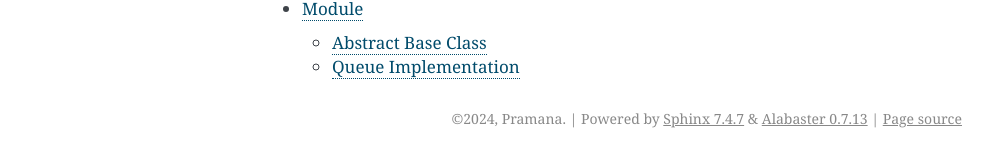
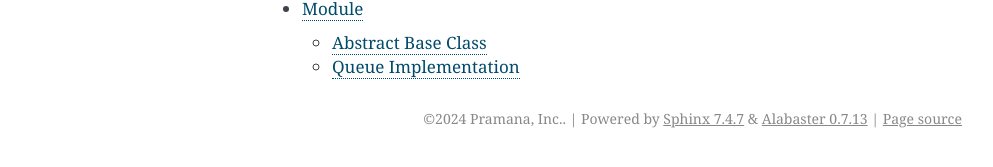
Before and after one commit to lumenbiomics/inline-algorithm-sdk, a Sphinx documentation site: the page built from docs/index.rst, in a window 1280 px wide. Shown: the part 586-753 px from the top of the page, without its empty margins (148-1141 px from the left). Built offline with Sphinx 7.4.7, drawn with Linux system fonts in a browser that asks for light colours.

Commit message:
Update conf.py

```diff
--- a/docs/conf.py
+++ b/docs/conf.py
@@ -12,7 +12,7 @@ sys.path.insert(0, os.path.abspath('../src'))
 # https://www.sphinx-doc.org/en/master/usage/configuration.html#project-information
 
 project = 'Pramana Inline Algorithm SDK'
-copyright = '2024, Pramana'
+copyright = '2024 Pramana, Inc.'
 author = 'Sagar Potnis, Danny Jeng'
 
 # -- General configuration ---------------------------------------------------
```
